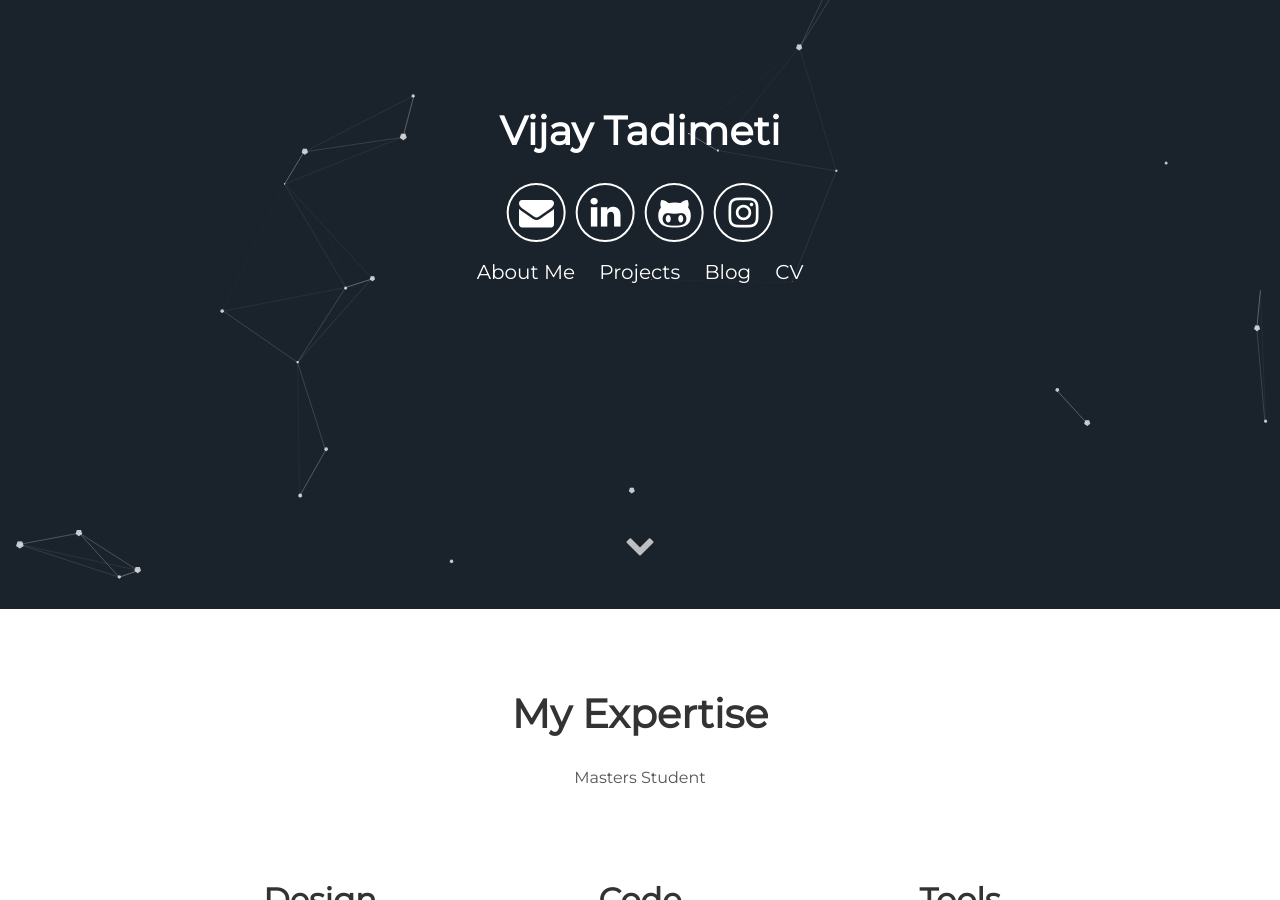
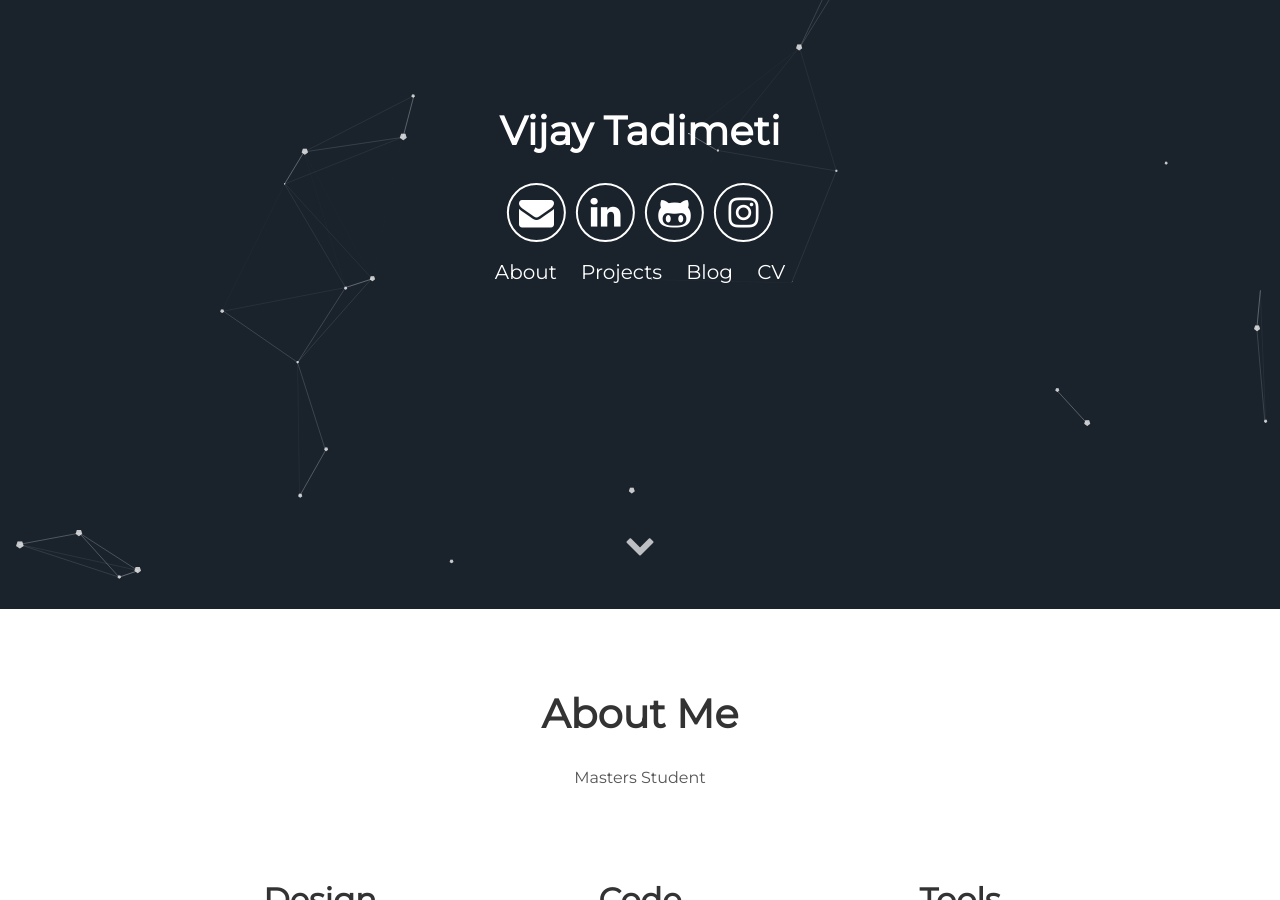
Before and after one commit to vijayvardhan94/laughing-octo-barnacle, a Jekyll site: the page built from index.html, in a window 1280 px wide and 900 px high, scrolled down 291 px. Built offline with Jekyll 4.4.1, drawn with Linux system fonts in a browser that asks for light colours.

Commit message:
commit 8

```diff
--- a/_includes/about.html
+++ b/_includes/about.html
@@ -1,5 +1,5 @@
  <div class="user-details">
-  <h1> My Expertise </h1>
+  <h1>About Me</h1>
   <p> {{site.user_description}} </p>
 </div>
   <div class="user">
--- a/_includes/header.html
+++ b/_includes/header.html
@@ -4,13 +4,13 @@
         <span class="site-description">{{site.username}}</span>
       </h1>
       <div class="header-icons">
-        <a aria-label="Send email" href="#"><i class="icon fa fa-envelope"></i></a>
-        <a aria-label="My Twitter" target="_blank" href="#"><i class="icon fa fa-linkedin" aria-hidden="true"></i></a>
-        <a aria-label="My Google Plus" target="_blank" href="#"><i class="icon fa fa-github-alt" aria-hidden="true"></i></a>
-        <a aria-label="My Github" target="_blank" href="#"><i class="icon fa fa-instagram" aria-hidden="true"></i></a>
+        <a aria-label="mail" href="mailto:tadimetv@oregonstate.edu"><i class="icon fa fa-envelope"></i></a>
+        <a aria-label="Linkedin" target="_blank" href="#"><i class="icon fa fa-linkedin" aria-hidden="true"></i></a>
+        <a aria-label="github" target="_blank" href="#"><i class="icon fa fa-github-alt" aria-hidden="true"></i></a>
+        <a aria-label="social" target="_blank" href="#"><i class="icon fa fa-instagram" aria-hidden="true"></i></a>
       </div>
       <div class="header-links">
-        <a class="link" href="#about" data-scroll>About Me</a>
+        <a class="link" href="#about" data-scroll>About</a>
         <a class="link" href="#projects" data-scroll>Projects</a>
         <a class="link" href="#projects" data-scroll>Blog</a>
         <a class="link" href="#projects" data-scroll>CV</a>
```
